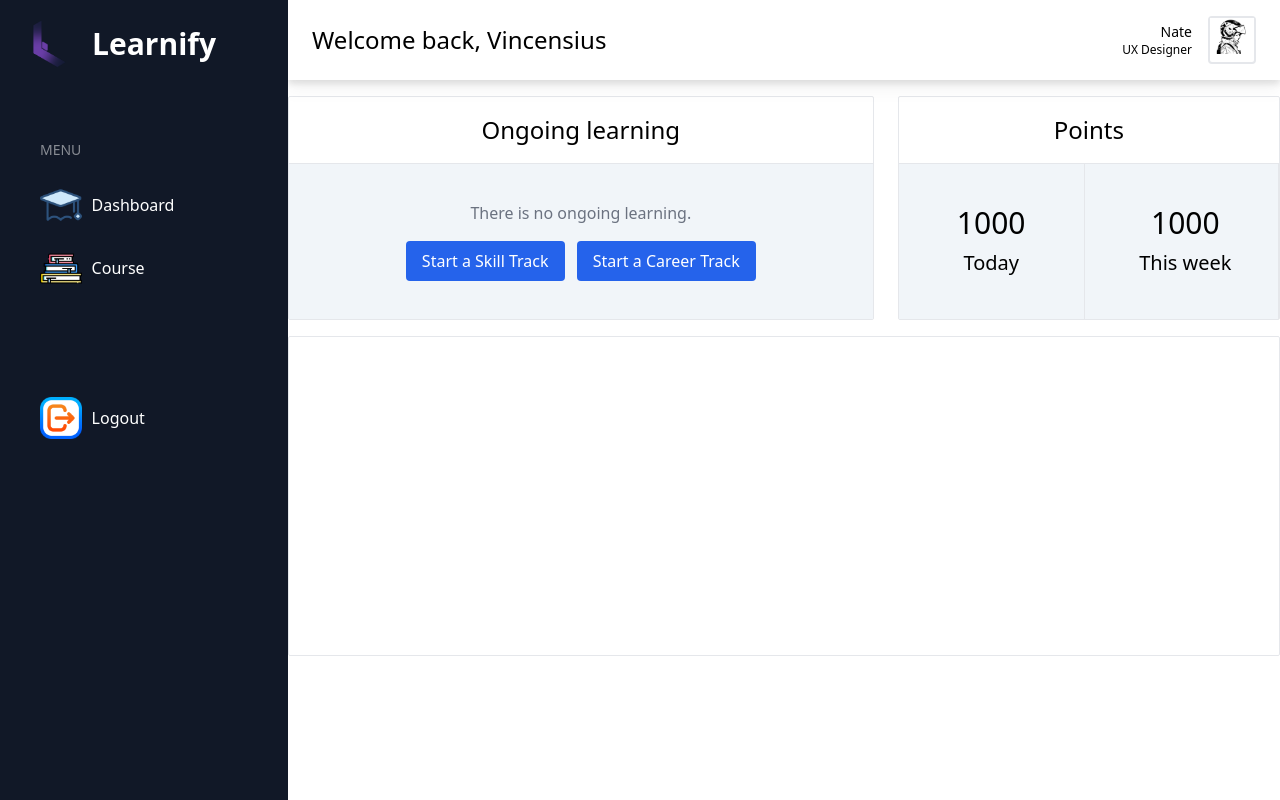
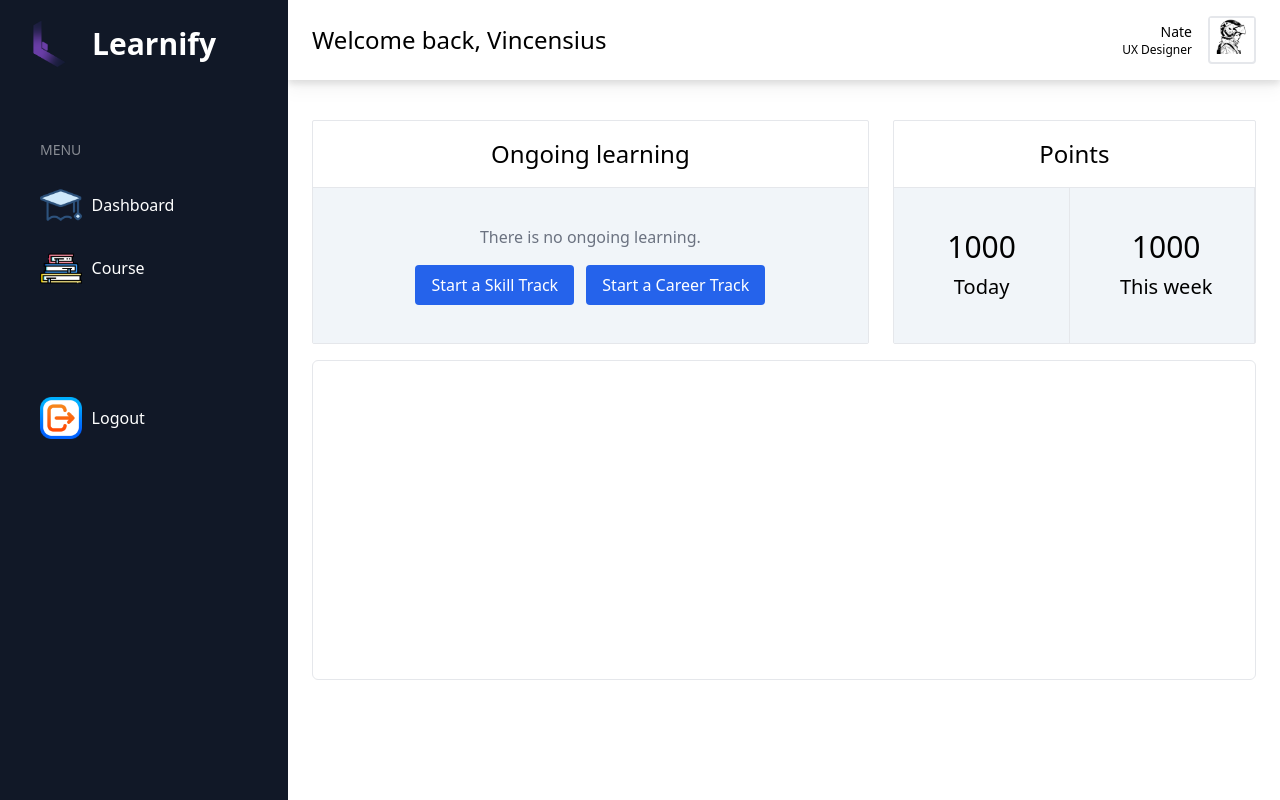
Before and after one commit to vincensiusadyatma/learnify-elearning-website, a Laravel app: page /dashboard in a window 1280 px wide. Run offline with Laravel 12, Linux system fonts and the light colour scheme; a user stored in the database is signed in; data comes from the database, SQL or seed files in the repository; some libraries are stand-ins or nearby versions.

Commit message:
fix: fix conflict route

```diff
--- a/resources/views/dashboard/dashboard.blade.php
+++ b/resources/views/dashboard/dashboard.blade.php
@@ -30,7 +30,8 @@
         </header>
         <!--end: header-->
         <!--start: main-->
-        <main class="" <div class="mx-auto max-w-screen-2xl p-4 md:p-6 2xl:p-10">
+        <main>
+        <div class="mx-auto max-w-screen-2xl p-4 md:p-6 2xl:p-10">
             <!--start: card container-->
             <div class="mt-4 grid grid-cols-12 gap-4 md:grid-cols-2 md:gap-6 xl:grid-cols-5 2xl:gap-7.55">
 
@@ -93,7 +94,7 @@
 
                 <!--start: my path-->
                 <div
-                    class="h-80 rounded-sm border rounded-md stroke bg-white p-6 shadow-default dark:border-strokedark dark:bg-boxdark">
+                    class="h-80  border rounded-md stroke bg-white p-6 shadow-default dark:border-strokedark dark:bg-boxdark">
                     <!--start: tab menu area-->
 
                     <!--
```
